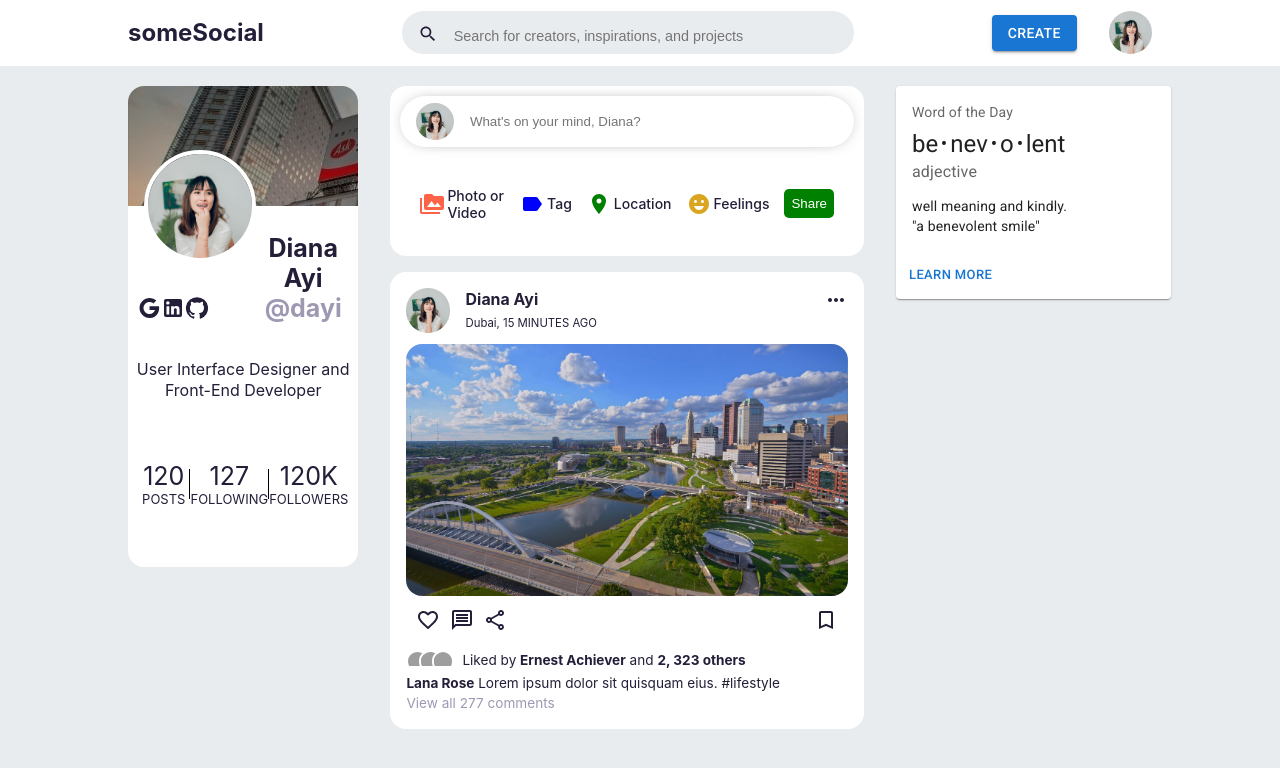
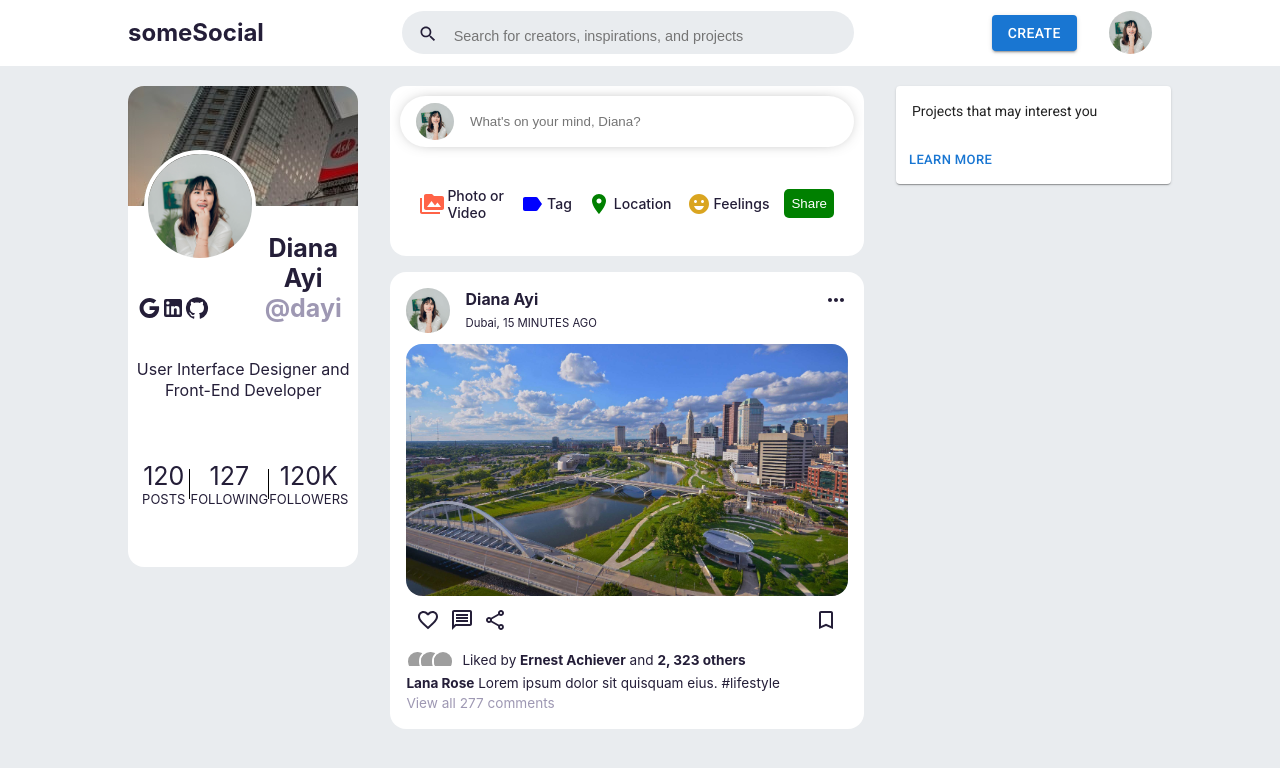
Before and after one commit to jpzambranoleon/jsx-template-prototype, a React (Create React App) app: page / in a window 1280 px wide. Shown: the top 768 px of the page. Built offline with nearby package versions, Linux system fonts and the light colour scheme; grey boxes are pictures that could not be loaded.

Commit message:
updated ProjectBox.jsx

```diff
--- a/src/pages/home/components/projectbox/ProjectBox.jsx
+++ b/src/pages/home/components/projectbox/ProjectBox.jsx
@@ -19,19 +19,8 @@ export default function BasicCard() {
   return (
     <Card sx={{ minWidth: 275 }}>
       <CardContent>
-        <Typography sx={{ fontSize: 14 }} color="text.secondary" gutterBottom>
-          Word of the Day
-        </Typography>
-        <Typography variant="h5" component="div">
-          be{bull}nev{bull}o{bull}lent
-        </Typography>
-        <Typography sx={{ mb: 1.5 }} color="text.secondary">
-          adjective
-        </Typography>
-        <Typography variant="body2">
-          well meaning and kindly.
-          <br />
-          {'"a benevolent smile"'}
+        <Typography sx={{fontSize: 14}} variant="h5" component="div">
+          Projects that may interest you
         </Typography>
       </CardContent>
       <CardActions>
```
